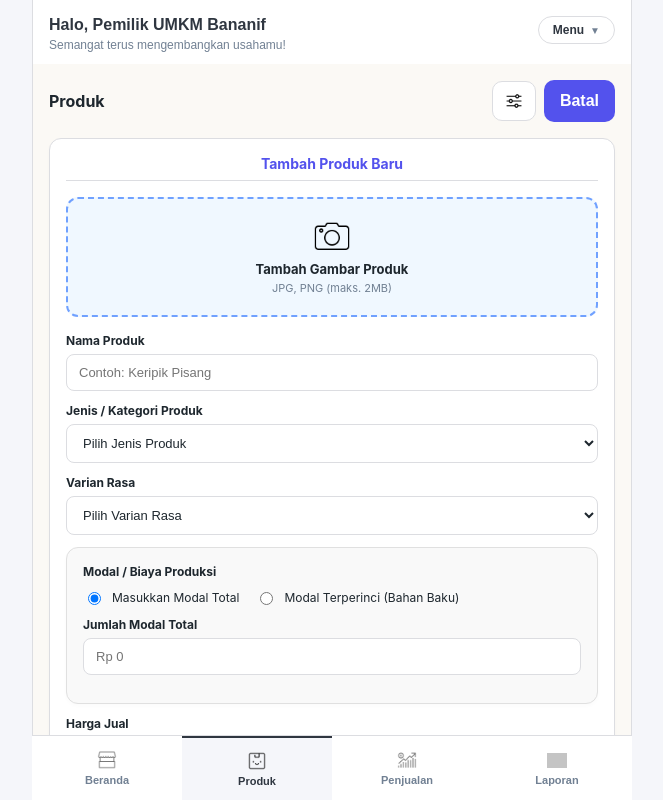
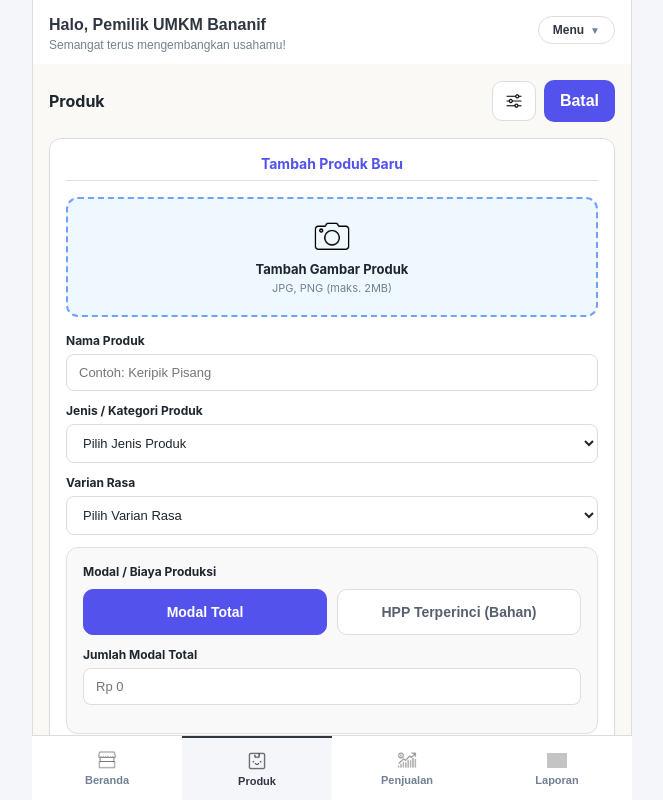
Before and after one commit to deasywal/hope-pwa, a Vue app in the folder hope-pwa/: page /produk in a window 1280 px wide. Both pictures are taken after a click on the button "+ Tambah Produk". Shown: the top 800 px of the page, without its empty margins (308-971 px from the left). Built offline with nearby package versions, Linux system fonts and the light colour scheme; grey boxes are pictures that could not be loaded.

Commit message:
Update Menu Produk

```diff
--- a/hope-pwa/src/views/ProdukView.vue
+++ b/hope-pwa/src/views/ProdukView.vue
@@ -7,22 +7,27 @@ const showFilterDropdown = ref(false)
 const selectedCategoryFilter = ref('')
 const editingProductId = ref(null)
 
-// Utuk HPP terperinci & hasil jadi
 const costInputMode = ref('total')
 const productIngredients = ref([])
 
-// Daftar bahan baku & opsi tambah baru
-const ingredientOptions = ref(['Pisang', 'Terigu', 'Minyak', 'Gula', 'Telur', 'Cokelat', 'Sly/Selai', 'Standing Pouch'])
+const ingredientOptions = ref(['Pisang', 'Terigu', 'Minyak', 'Gula', 'Telur', 'Cokelat', 'Selai', 'Cup Agar', 'Standing Pouch'])
 const isAddingIngredient = ref(false)
 const newIngredientInput = ref('')
 
-const tempIngredient = ref({ name: '', quantity: '', unit: 'kg', price: '' })
+const tempIngredient = ref({
+  name: '',
+  qtyUsed: '',
+  unit: 'pcs',
+  packPrice: '',
+  packCapacity: '',
+  packUnit: 'pcs'
+})
+
 const batchOutputQty = ref(1)
 
-// Daftar pilihan kategori & varian
 const categoryOptions = ref(['Makanan', 'Minuman', 'Cemilan'])
 const variantOptions = ref(['Original', 'Coklat', 'Stroberi', 'Matcha', 'Keju'])
-const unitOptions = ref(['kg', 'gr', 'ons', 'liter', 'ml', 'pcs'])
+const unitOptions = ref(['pcs', 'kg', 'gr', 'ons', 'liter', 'ml', 'bungkus'])
 
 const isAddingCategory = ref(false)
 const newCategoryInput = ref('')
@@ -52,7 +57,6 @@ onMounted(() => {
   }
 })
 
-// Fungsi handle pemilihan Nama Bahan (cek jika pilih Tambah Baru)
 const handleIngredientChange = (event) => {
   if (event.target.value === 'ADD_NEW') {
     isAddingIngredient.value = true
@@ -62,7 +66,6 @@ const handleIngredientChange = (event) => {
   }
 }
 
-// Untuk Penyimpanan Bahan Baru Ke Pilihan Dropdown
 const saveNewIngredient = () => {
   if (newIngredientInput.value.trim() !== '') {
     const formatted = newIngredientInput.value.trim()
@@ -75,8 +78,26 @@ const saveNewIngredient = () => {
   }
 }
 
+const calculateIngredientCost = (ing) => {
+  const price = Number(ing.packPrice) || 0
+  let capacity = Number(ing.packCapacity) || 1
+  let used = Number(ing.qtyUsed) || 0
+
+  if (ing.packUnit === 'kg' && ing.unit === 'gr') {
+    capacity = capacity * 1000
+  } else if (ing.packUnit === 'gr' && ing.unit === 'kg') {
+    used = used * 1000
+  } else if (ing.packUnit === 'liter' && ing.unit === 'ml') {
+    capacity = capacity * 1000
+  } else if (ing.packUnit === 'ml' && ing.unit === 'liter') {
+    used = used * 1000
+  }
+
+  return (price / capacity) * used
+}
+
 const calculatedTotalCostFromDetails = computed(() => {
-  return productIngredients.value.reduce((sum, ing) => sum + (Number(ing.price) || 0), 0)
+  return productIngredients.value.reduce((sum, ing) => sum + calculateIngredientCost(ing), 0)
 })
 
 const calculatedCostPerPcs = computed(() => {
@@ -93,15 +114,15 @@ const finalCost = computed(() => {
 })
 
 const addIngredientToList = () => {
-  if (!tempIngredient.value.name || !tempIngredient.value.quantity || !tempIngredient.value.price) {
-    alert('Mohon lengkapi Nama Bahan, Jumlah, dan Harga Beli!')
+  if (!tempIngredient.value.name || !tempIngredient.value.qtyUsed || !tempIngredient.value.packPrice || !tempIngredient.value.packCapacity) {
+    alert('Mohon lengkapi detail bahan, harga beli, total isi kemasan, dan jumlah pakai!')
     return
   }
   productIngredients.value.push({
     id: Date.now(),
     ...tempIngredient.value
   })
-  tempIngredient.value = { name: '', quantity: '', unit: 'kg', price: '' }
+  tempIngredient.value = { name: '', qtyUsed: '', unit: 'pcs', packPrice: '', packCapacity: '', packUnit: 'pcs' }
   isAddingIngredient.value = false
 }
 
@@ -227,7 +248,7 @@ const resetForm = () => {
   editingProductId.value = null
   costInputMode.value = 'total'
   productIngredients.value = []
-  tempIngredient.value = { name: '', quantity: '', unit: 'kg', price: '' }
+  tempIngredient.value = { name: '', qtyUsed: '', unit: 'pcs', packPrice: '', packCapacity: '', packUnit: 'pcs' }
   batchOutputQty.value = 1
   isAddingIngredient.value = false
 }
@@ -398,19 +419,27 @@ watch(() => form.value.cost, (newValue) => {
         </div>
       </div>
 
-      <!-- Pilihan Katagori Hpp -->
+      <!-- Pilihan Kategori HPP (Tombol Tab Besar) -->
       <div class="card sub-card hpp-section">
         <label class="section-label">Modal / Biaya Produksi</label>
 
-        <div class="hpp-radio-group">
-          <label class="radio-option">
-            <input type="radio" v-model="costInputMode" value="total" />
-            <span>Masukkan Modal Total</span>
-          </label>
-          <label class="radio-option">
-            <input type="radio" v-model="costInputMode" value="detail" />
-            <span>Modal Terperinci (Bahan Baku)</span>
-          </label>
+        <div class="hpp-button-group">
+          <button
+            type="button"
+            class="hpp-tab-btn"
+            :class="{ active: costInputMode === 'total' }"
+            @click="costInputMode = 'total'"
+          >
+            Modal Total
+          </button>
+          <button
+            type="button"
+            class="hpp-tab-btn"
+            :class="{ active: costInputMode === 'detail' }"
+            @click="costInputMode = 'detail'"
+          >
+            HPP Terperinci (Bahan)
+          </button>
         </div>
 
         <!-- Mode Total -->
@@ -421,50 +450,76 @@ watch(() => form.value.cost, (newValue) => {
 
         <!-- Mode Terperinci -->
         <div v-if="costInputMode === 'detail'" class="input-group mt-12 detail-box">
-          <label>Daftar Bahan Baku</label>
+          <label>Daftar Bahan Baku & Kemasan</label>
 
           <div v-if="productIngredients.length > 0" class="ingredient-table">
             <div v-for="ing in productIngredients" :key="ing.id" class="ing-row">
-              <span><strong>{{ ing.name }}</strong> ({{ ing.quantity }} {{ ing.unit }})</span>
+              <div>
+                <strong>{{ ing.name }}</strong>
+                <span class="ing-subtext">(Pakai: {{ ing.qtyUsed }} {{ ing.unit }} dari Total Isi {{ ing.packCapacity }} {{ ing.packUnit }} seharga Rp {{ Number(ing.packPrice).toLocaleString('id-ID') }})</span>
+              </div>
               <div class="ing-right">
-                  <span>Rp {{ Number(ing.price).toLocaleString('id-ID') }}</span>
+                  <span class="ing-computed-price">Rp {{ Math.round(calculateIngredientCost(ing)).toLocaleString('id-ID') }}</span>
                   <button type="button" @click="deleteIngredient(ing.id)" class="ing-delete-btn">×</button>
               </div>
             </div>
             <div class="ing-total">
                 <span>Total Modal Semua Bahan:</span>
-                <strong>Rp {{ calculatedTotalCostFromDetails.toLocaleString('id-ID') }}</strong>
+                <strong>Rp {{ Math.round(calculatedTotalCostFromDetails).toLocaleString('id-ID') }}</strong>
             </div>
           </div>
 
-          <!-- Input Bahan Baku Dan Tambah Bahan Baku -->
-          <div class="sub-input-box multi-input">
-            <select v-model="tempIngredient.name" @change="handleIngredientChange" class="input-field sub-field">
-              <option disabled value="">Pilih Bahan</option>
-              <option v-for="ingOpt in ingredientOptions" :key="ingOpt" :value="ingOpt">{{ ingOpt }}</option>
-              <option value="ADD_NEW" class="add-new-option">+ Tambah Bahan Baru...</option>
-            </select>
+          <!-- Form Input Detail Bahan Proporsional -->
+          <div class="ingredient-input-container">
+            <div class="input-group mb-8">
+              <label class="sub-label">Pilih / Nama Bahan</label>
+              <select v-model="tempIngredient.name" @change="handleIngredientChange" class="input-field">
+                <option disabled value="">Pilih Bahan / Kemasan</option>
+                <option v-for="ingOpt in ingredientOptions" :key="ingOpt" :value="ingOpt">{{ ingOpt }}</option>
+                <option value="ADD_NEW" class="add-new-option">+ Tambah Bahan Baru...</option>
+              </select>
+            </div>
 
-            <input v-model="tempIngredient.quantity" type="number" placeholder="Jumlah" class="input-field sub-field small no-spinner" />
+            <div v-if="isAddingIngredient" class="sub-input-box mb-8">
+              <input v-model="newIngredientInput" type="text" placeholder="Ketik nama bahan baru..." class="input-field sub-field" />
+              <button type="button" @click="saveNewIngredient" class="sub-save-btn">Simpan Bahan</button>
+            </div>
 
-            <select v-model="tempIngredient.unit" class="input-field sub-field small">
-                <option v-for="u in unitOptions" :key="u" :value="u">{{ u }}</option>
-            </select>
+            <!-- Baris 1: Harga Bahan (Beli) & Total Bahan (Isi Kemasan + Satuan Ramping) -->
+            <div class="row-group mb-8">
+              <div class="input-group half">
+                <label class="sub-label">Harga Bahan (Beli)</label>
+                <input v-model="tempIngredient.packPrice" type="number" placeholder="Contoh: 10000" class="input-field no-spinner" />
+              </div>
+              <div class="input-group half">
+                <label class="sub-label">Total Bahan (Isi Kemasan)</label>
+                <div class="inline-flex">
+                  <input v-model="tempIngredient.packCapacity" type="number" placeholder="Contoh: 1000" class="input-field no-spinner qty-input" />
+                  <select v-model="tempIngredient.packUnit" class="unit-select compact-unit">
+                    <option v-for="u in unitOptions" :key="u" :value="u">{{ u }}</option>
+                  </select>
+                </div>
+              </div>
+            </div>
 
-            <input v-model="tempIngredient.price" type="number" placeholder="Harga (Rp)" class="input-field sub-field no-spinner" />
+            <!-- Baris 2: Pemakaian (Sekali Buat) + Satuan Ramping -->
+            <div class="input-group mb-8">
+              <label class="sub-label">Pemakaian (Sekali Buat)</label>
+              <div class="inline-flex">
+                <input v-model="tempIngredient.qtyUsed" type="number" placeholder="Contoh: 250" class="input-field no-spinner qty-input" />
+                <select v-model="tempIngredient.unit" class="unit-select compact-unit">
+                  <option v-for="u in unitOptions" :key="u" :value="u">{{ u }}</option>
+                </select>
+              </div>
+            </div>
 
-            <button type="button" @click="addIngredientToList" class="sub-save-btn add-ing-btn">+</button>
+            <!-- Tombol Tambah ke Daftar Bahan -->
+            <button type="button" @click="addIngredientToList" class="save-btn">+ Masukkan ke Daftar Bahan</button>
           </div>
 
-          <!-- Sub Input Jika Pilih Tambah Bahan Baru -->
-          <div v-if="isAddingIngredient" class="sub-input-box mt-8">
-            <input v-model="newIngredientInput" type="text" placeholder="Ketik nama bahan baru..." class="input-field sub-field" />
-            <button type="button" @click="saveNewIngredient" class="sub-save-btn">Simpan Bahan</button>
-          </div>
-
-          <!-- Inpun Hasil Jadi Per pCS -->
+          <!-- Input Hasil Jadi Per Pcs -->
           <div class="batch-output-box mt-12">
-            <label>Berapa Total Produk Yang Dihasilkan</label>
+            <label>Berapa Total Produk yang Dihasilkan dari Resep Ini?</label>
             <div class="batch-flex">
               <input v-model="batchOutputQty" type="number" min="1" placeholder="Contoh: 10" class="input-field no-spinner" />
               <span class="unit-pcs">Pcs</span>
@@ -495,6 +550,7 @@ watch(() => form.value.cost, (newValue) => {
         </div>
       </div>
 
+      <!-- Tombol Update Perubahan (Warna Hijau & Besar) -->
       <button @click="saveProduct" class="save-btn">
         {{ editingProductId ? 'Update Perubahan' : 'Simpan Produk' }}
       </button>
@@ -742,12 +798,26 @@ input.no-spinner {
   margin-bottom: 12px;
 }
 
+.input-group.mb-8 {
+  margin-bottom: 8px;
+}
+
 .input-group label {
   display: block;
   font-size: 12px;
   color: #1e272e;
   margin-bottom: 6px;
   font-weight: bold;
+}
+
+.sub-label {
+  font-size: 11px;
+  color: #57606f;
+  margin-bottom: 4px;
+  font-weight: 600;
+  white-space: nowrap;
+  overflow: hidden;
+  text-overflow: ellipsis;
 }
 
 .input-field {
@@ -798,6 +868,34 @@ input.no-spinner {
   flex: 1;
 }
 
+.inline-flex {
+  display: flex;
+  gap: 6px;
+  align-items: center;
+}
+
+.qty-input {
+  flex: 1;
+  min-width: 0;
+}
+
+/* Tombol satuan diperkecil dan dirampingkan agar kolom angka lebih luas */
+.compact-unit {
+  width: 65px !important;
+  flex-shrink: 0;
+  padding: 10px 4px !important;
+  font-size: 11px !important;
+  text-align: center;
+}
+
+.ingredient-input-container {
+  background: #ffffff;
+  border: 1px solid #dcdde1;
+  padding: 12px;
+  border-radius: 8px;
+  margin-top: 8px;
+}
+
 .action-btn {
   background-color: #5352ed;
   color: white;
@@ -810,9 +908,10 @@ input.no-spinner {
   white-space: nowrap;
 }
 
+/* Tombol Utama & Tombol Tambah Bahan (Warna Hijau & Ukuran Sama Persis) */
 .save-btn {
   width: 100%;
-  background-color: #5352ed;
+  background-color: #2ed573;
   color: white;
   border: none;
   padding: 15px;
@@ -977,33 +1076,34 @@ input.no-spinner {
   margin-bottom: 10px;
 }
 
-.hpp-radio-group {
+/* Styling Tombol Tab Pilihan HPP (Diperbesar Ukurannya) */
+.hpp-button-group {
   display: flex;
-  gap: 16px;
-  font-size: 12px;
-  color: #1e272e;
+  gap: 10px;
 }
 
-.radio-option {
-  display: flex;
-  align-items: center;
-  gap: 8px;
+.hpp-tab-btn {
+  flex: 1;
+  padding: 14px 16px;
+  background-color: #ffffff;
+  border: 1px solid #dcdde1;
+  border-radius: 10px;
+  font-size: 14px;
+  font-weight: bold;
+  color: #57606f;
   cursor: pointer;
+  text-align: center;
+  transition: all 0.2s ease;
 }
 
-.multi-input {
-  display: flex;
-  gap: 6px !important;
-  align-items: center;
+.hpp-tab-btn:hover {
+  background-color: #f1f2f6;
 }
 
-.sub-field.small {
-  flex: 0 0 80px;
-}
-
-.add-ing-btn {
-  padding: 0 16px !important;
-  height: 38px;
+.hpp-tab-btn.active {
+  background-color: #5352ed;
+  color: #ffffff;
+  border-color: #5352ed;
 }
 
 .ingredient-table {
@@ -1017,14 +1117,26 @@ input.no-spinner {
 .ing-row {
   display: flex;
   justify-content: space-between;
+  align-items: center;
   padding: 8px 12px;
   border-bottom: 1px solid #f1f2f6;
+}
+
+.ing-subtext {
+  display: block;
+  font-size: 10px;
+  color: #718093;
 }
 
 .ing-right {
   display: flex;
   align-items: center;
   gap: 8px;
+}
+
+.ing-computed-price {
+  font-weight: bold;
+  color: #2f3640;
 }
 
 .ing-delete-btn {
@@ -1080,4 +1192,10 @@ input.no-spinner {
   color: #27ae60;
   font-size: 13px;
 }
+
+.hint-text {
+  font-size: 10px;
+  color: #718093;
+  margin: 0;
+}
 </style>
```
